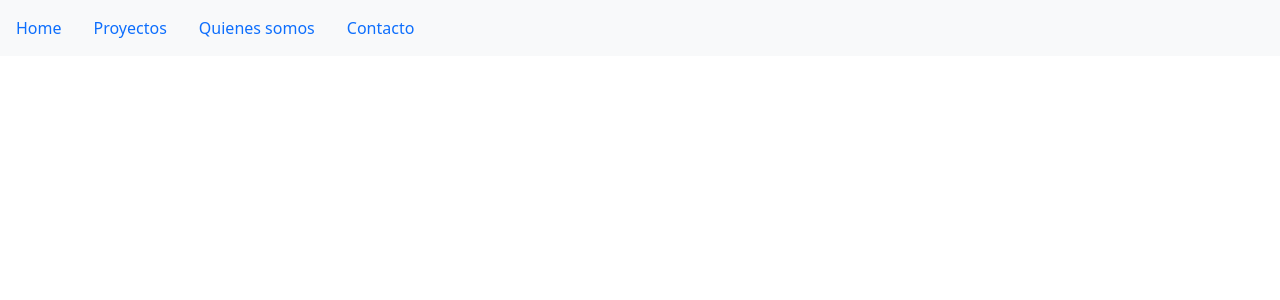
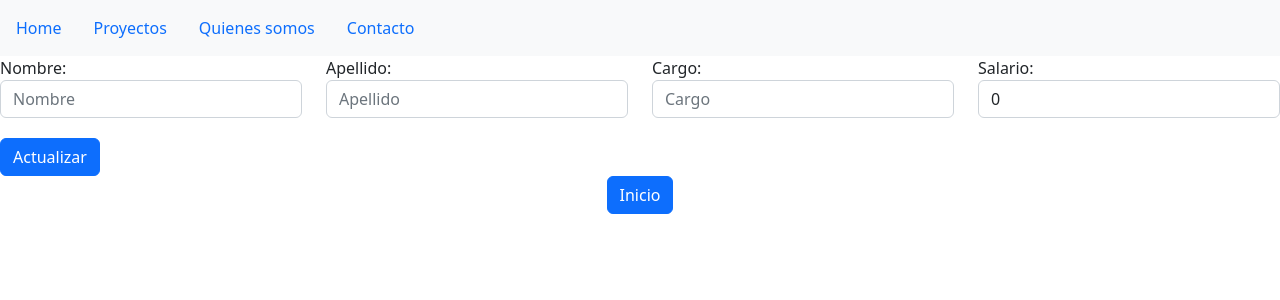
Before and after one commit to Fercho2022/app-empleados, an Angular app: page /actualiza/0 in a window 1280 px wide. Before the commit this address led to /. Shown: the top 300 px of the page. Built offline with nearby package versions, Linux system fonts and the light colour scheme.

Commit message:
Se crea componente actualizaComponent. Mediante routerLink aplicado a cada empleado en la pagina principal se enlaza al componente actualizaComponent pasandole el id de cada empleado, se configura indiceen la ruta hacia actualizacomponent..

```diff
--- /dev/null
+++ b/src/app/actualiza-component/actualiza-component.component.html
@@ -0,0 +1,47 @@
+<form class="form-group row">
+
+  <div class="form-group col-md-3">
+
+    <label for="nombre">Nombre:</label>
+
+    <input type="text" name="nombre" id="nombre" placeholder="Nombre" class="form-control" [(ngModel)]="cuadroNombre">
+
+  </div>
+
+  <div class="form-group col-md-3">
+
+    <label for="nombre">Apellido:</label>
+
+    <input type="text" name="apellido" id="apellido" placeholder="Apellido" class="form-control" [(ngModel)]="cuadroApellido">
+
+  </div>
+
+  <div class="form-group col-md-3">
+
+    <label for="cargo">Cargo:</label>
+
+    <input type="text" name="cargo" id="cargo" placeholder="Cargo" class="form-control" [(ngModel)]="cuadroCargo">
+
+  </div>
+
+   <div class="form-group col-md-3">
+
+   <label for="salario">Salario:</label>
+
+    <input type="text" name="salario" id="salario" placeholder="Salario" class="form-control" [(ngModel)]="cuadroSalario">
+
+  </div>
+
+  <div class="col">
+
+      <button type="submit" class="btn btn-primary" (click)="agregarEmpleado()" style="margin-top: 20px ;">Actualizar</button>
+
+  </div>
+
+
+</form>
+
+<div style="text-align: center;">
+
+<button class="btn btn-primary" (click)="volverHome()">Inicio</button>
+</div>
--- /dev/null
+++ b/src/app/actualiza-component/actualiza-component.component.ts
@@ -0,0 +1,54 @@
+import { Component, OnInit } from '@angular/core';
+import { Router } from '@angular/router';
+import { Empleado } from '../empleado.model';
+import { EmpleadosService } from '../empleados.service';
+import { ServicioEmpleadosService } from '../servicio-empleados.service';
+
+
+@Component({
+  selector: 'app-actualiza-component',
+  templateUrl: './actualiza-component.component.html',
+  styleUrls: ['./actualiza-component.component.css']
+})
+export class ActualizaComponentComponent implements OnInit {
+
+  cuadroNombre:string="";
+  cuadroApellido:string="";
+  cuadroCargo:string="";
+  cuadroSalario:number=0;
+
+  empleados:Empleado[]=[];
+  constructor(
+
+    private ruta:Router,
+    private miServicio:ServicioEmpleadosService,
+    private empleadosService:EmpleadosService
+
+    ) {
+
+
+     }
+
+  ngOnInit(): void {
+
+    this.empleados=this.empleadosService.empleados;
+  }
+
+  volverHome(){
+
+    this.ruta.navigate(['']);
+  }
+
+  agregarEmpleado(): void{
+
+    let miEmpleado=new Empleado(this.cuadroNombre, this.cuadroApellido, this.cuadroCargo, this.cuadroSalario)
+    //this.miServicio.muestraMensaje("Nombre del empleado: " + miEmpleado.nombre);
+    this.empleadosService.agregarEmpleadoServicio(miEmpleado);
+    this.ruta.navigate(['']);
+
+
+
+
+
+  }
+}
--- a/src/app/app.module.ts
+++ b/src/app/app.module.ts
@@ -13,6 +13,7 @@
 import { QuienesComponentComponent } from './quienes-component/quienes-component.component';
 import { ContactoComponentComponent } from './contacto-component/contacto-component.component';
 import { RouterModule, Routes } from '@angular/router';
+import { ActualizaComponentComponent } from './actualiza-component/actualiza-component.component';
 
 // Para hacer routing es necesario definir una constante appRoutes del tipo arreglo donde se
 // cargan para cada ruta de aterrizaje el componente que se debe mostrar, y en el
@@ -24,6 +25,8 @@
   {path:'proyectos', component:ProyectosComponentComponent},
   {path:'quienes', component:QuienesComponentComponent},
   {path:'contacto', component:ContactoComponentComponent},
+  {path:'actualiza/:id', component:ActualizaComponentComponent},
+
 
 
 
@@ -37,7 +40,8 @@
     HomeComponentComponent,
     ProyectosComponentComponent,
     QuienesComponentComponent,
-    ContactoComponentComponent
+    ContactoComponentComponent,
+    ActualizaComponentComponent
   ],
   imports: [
     BrowserModule,
--- a/src/app/empleado-hijo-c/empleado-hijo-c.component.html
+++ b/src/app/empleado-hijo-c/empleado-hijo-c.component.html
@@ -1,7 +1,12 @@
 <div class="container">
     <div class=""row>
       <div class="col">
-        <div>{{indice+1}} {{empleadoDeLista.nombre}} {{empleadoDeLista.apellido}} {{empleadoDeLista.cargo}} {{empleadoDeLista.salario}}</div>
+
+
+        <div>
+          <a [routerLink]="['/actualiza', indice]">{{indice+1}} {{empleadoDeLista.nombre}} {{empleadoDeLista.apellido}} {{empleadoDeLista.cargo}} {{empleadoDeLista.salario}}</a>
+
+        </div>
 
 
         <ul style="list-style: none;">
```
Also changed, not shown: src/app/actualiza-component/actualiza-component.component.css (added), 1 other file (tests, documents, lock files or other folders).
